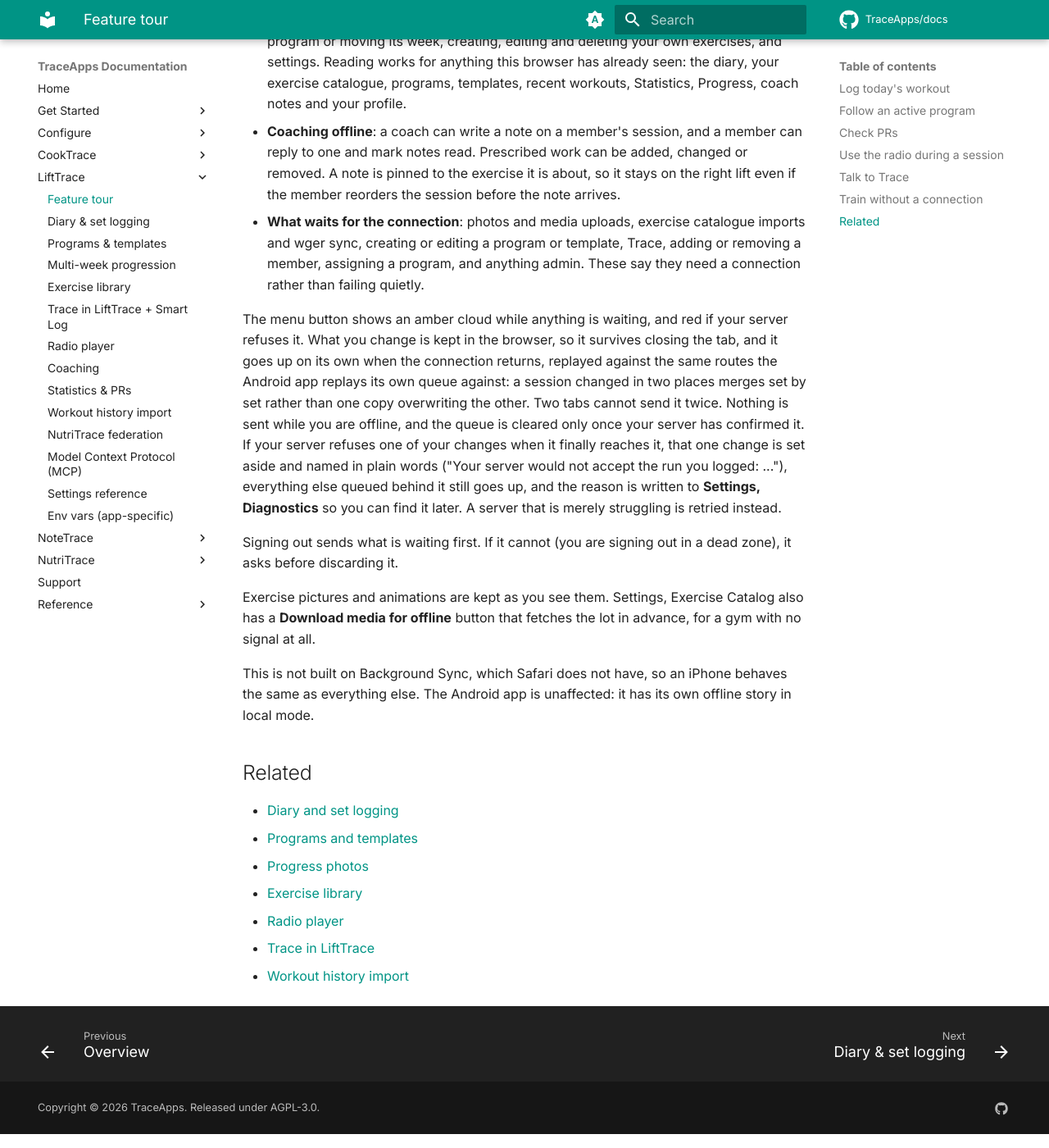
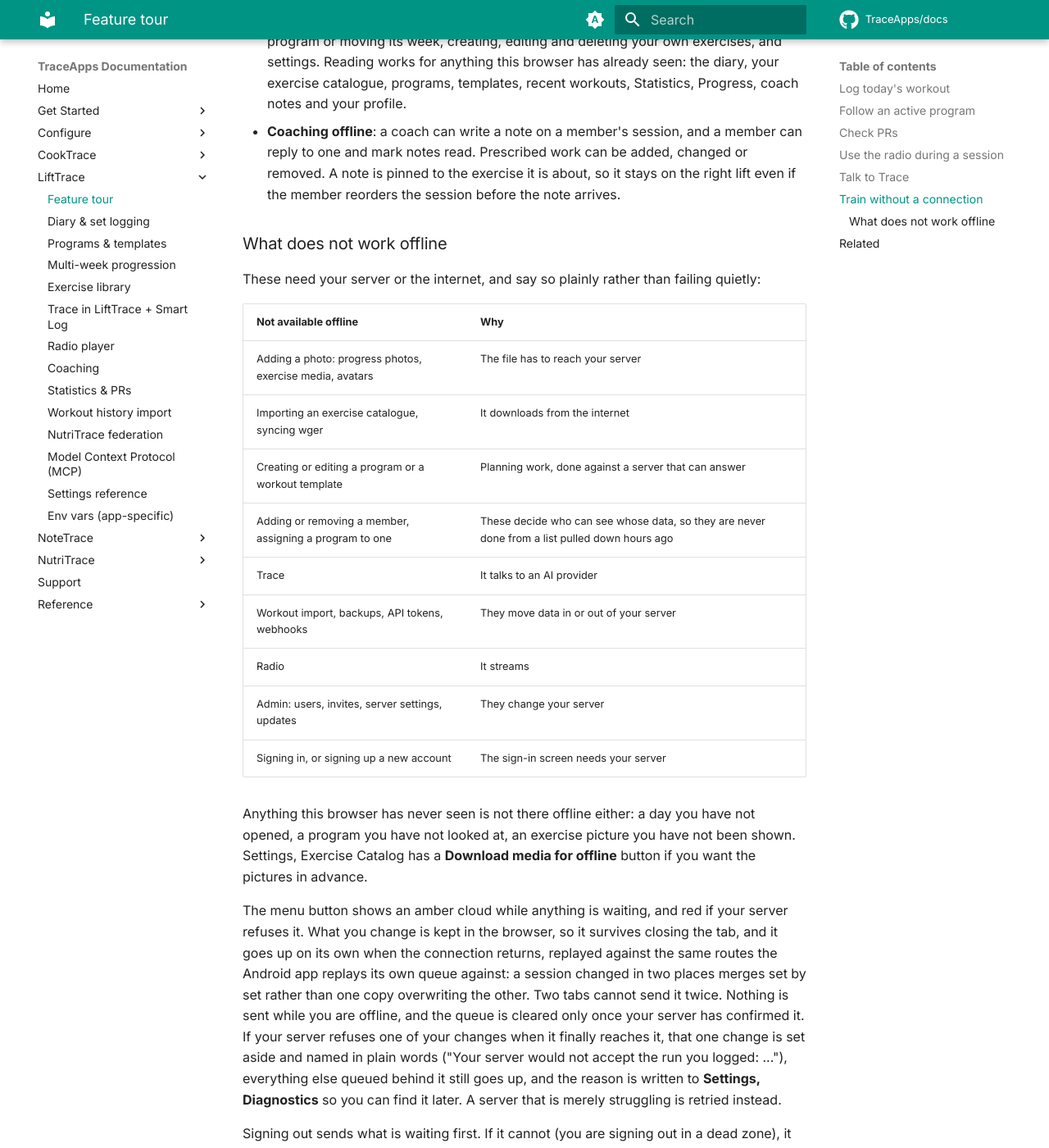
Before and after one commit to TraceApps/docs, an MkDocs documentation site: the page built from docs/lifttrace/features.md, in a window 1280 px wide and 1400 px high, scrolled down 6066 px. Shown: the whole window at 82% size. Built offline with MkDocs 1.6.1 and Material for MkDocs 9.7.7, drawn with Linux system fonts in a browser that asks for light colours; comment, search, counter and statistics services are not loaded.

Commit message:
docs(offline) spell out what does not work offline, per app

```diff
--- a/docs/lifttrace/features.md
+++ b/docs/lifttrace/features.md
@@ -88,7 +88,23 @@ The web app keeps working when the signal drops, in a browser tab or installed a
 
 - **What works offline**: logging a session (sets, reps, weight, notes, adding or removing exercises), deleting a session, body stats, cardio (logging, editing, deleting), starting a program or moving its week, creating, editing and deleting your own exercises, and settings. Reading works for anything this browser has already seen: the diary, your exercise catalogue, programs, templates, recent workouts, Statistics, Progress, coach notes and your profile.
 - **Coaching offline**: a coach can write a note on a member's session, and a member can reply to one and mark notes read. Prescribed work can be added, changed or removed. A note is pinned to the exercise it is about, so it stays on the right lift even if the member reorders the session before the note arrives.
-- **What waits for the connection**: photos and media uploads, exercise catalogue imports and wger sync, creating or editing a program or template, Trace, adding or removing a member, assigning a program, and anything admin. These say they need a connection rather than failing quietly.
+### What does not work offline
+
+These need your server or the internet, and say so plainly rather than failing quietly:
+
+| Not available offline | Why |
+| --- | --- |
+| Adding a photo: progress photos, exercise media, avatars | The file has to reach your server |
+| Importing an exercise catalogue, syncing wger | It downloads from the internet |
+| Creating or editing a program or a workout template | Planning work, done against a server that can answer |
+| Adding or removing a member, assigning a program to one | These decide who can see whose data, so they are never done from a list pulled down hours ago |
+| Trace | It talks to an AI provider |
+| Workout import, backups, API tokens, webhooks | They move data in or out of your server |
+| Radio | It streams |
+| Admin: users, invites, server settings, updates | They change your server |
+| Signing in, or signing up a new account | The sign-in screen needs your server |
+
+Anything this browser has never seen is not there offline either: a day you have not opened, a program you have not looked at, an exercise picture you have not been shown. Settings, Exercise Catalog has a **Download media for offline** button if you want the pictures in advance.
 
 The menu button shows an amber cloud while anything is waiting, and red if your server refuses it. What you change is kept in the browser, so it survives closing the tab, and it goes up on its own when the connection returns, replayed against the same routes the Android app replays its own queue against: a session changed in two places merges set by set rather than one copy overwriting the other. Two tabs cannot send it twice. Nothing is sent while you are offline, and the queue is cleared only once your server has confirmed it. If your server refuses one of your changes when it finally reaches it, that one change is set aside and named in plain words ("Your server would not accept the run you logged: ..."), everything else queued behind it still goes up, and the reason is written to **Settings, Diagnostics** so you can find it later. A server that is merely struggling is retried instead.
 
```
Also changed, not shown: docs/nutritrace/features.md (+16 -1 lines).
